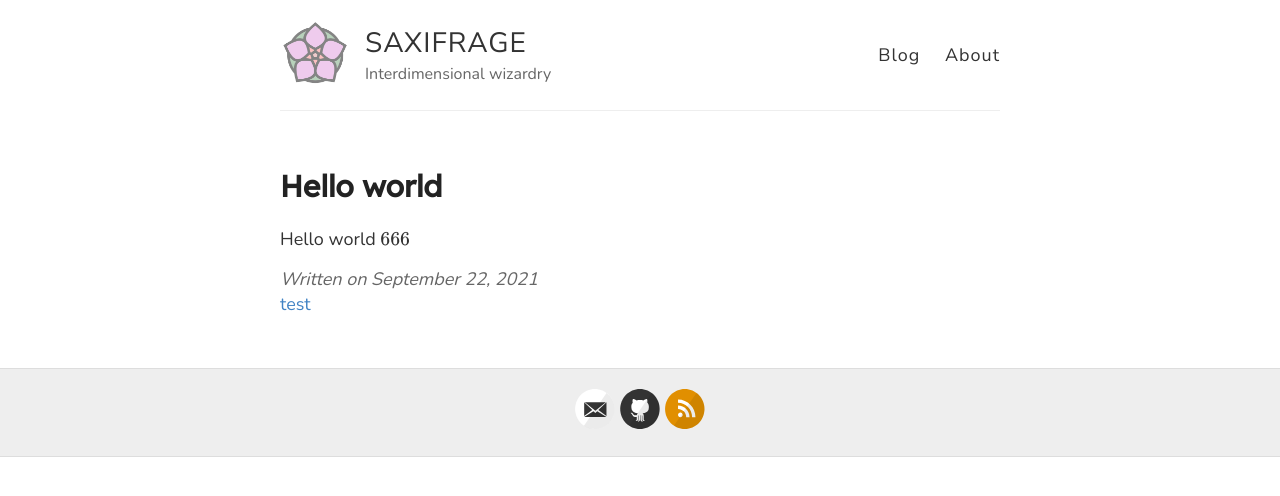
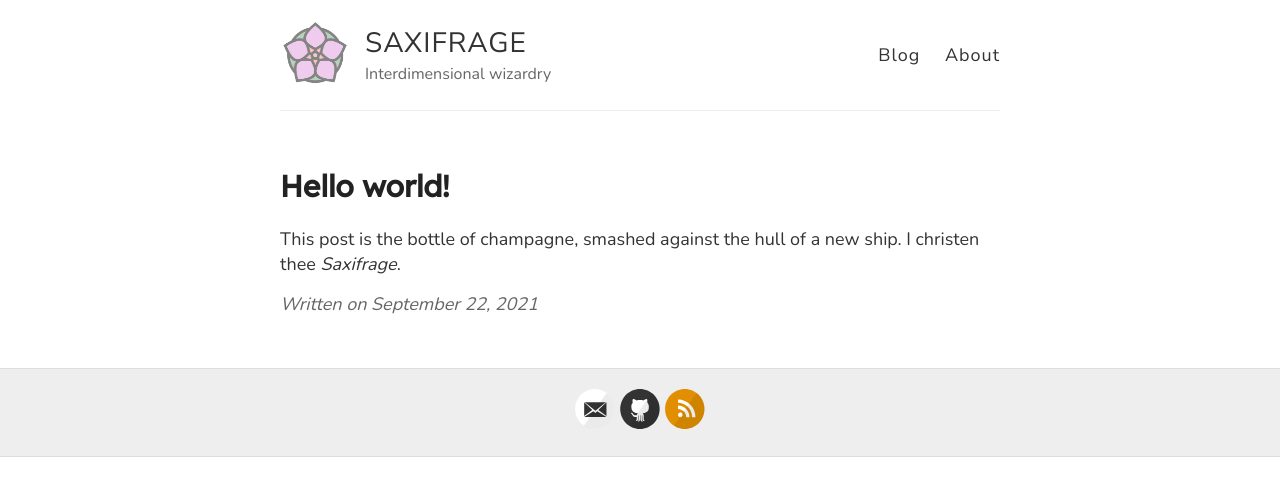
Before and after one commit to heptarch/heptarch.github.io, a Jekyll site: the page built from _posts/2021-09-21-test.md, in a window 1280 px wide. Shown: the top 496 px of the page. Built offline with Jekyll 4.4.1, drawn with Linux system fonts in a browser that asks for light colours; our own code applies the rules of GitHub Pages for plain Markdown files; formulas are drawn with MathJax 3; a script that is not in the unit is left out.

Commit message:
Update hello world

```diff
--- a/_posts/2021-09-21-test.md
+++ b/_posts/2021-09-21-test.md
@@ -2,9 +2,10 @@
 Layout: post
 mathjax: true
 comments: true
-title:  "Hello world"
-categories: [test]
+title:  "Hello world!"
+categories: []
 date:  2021-09-22
 ---
 
-Hello world $666$
+This post is the bottle of champagne, smashed against the hull of a
+new ship. I christen thee *Saxifrage*.
```
